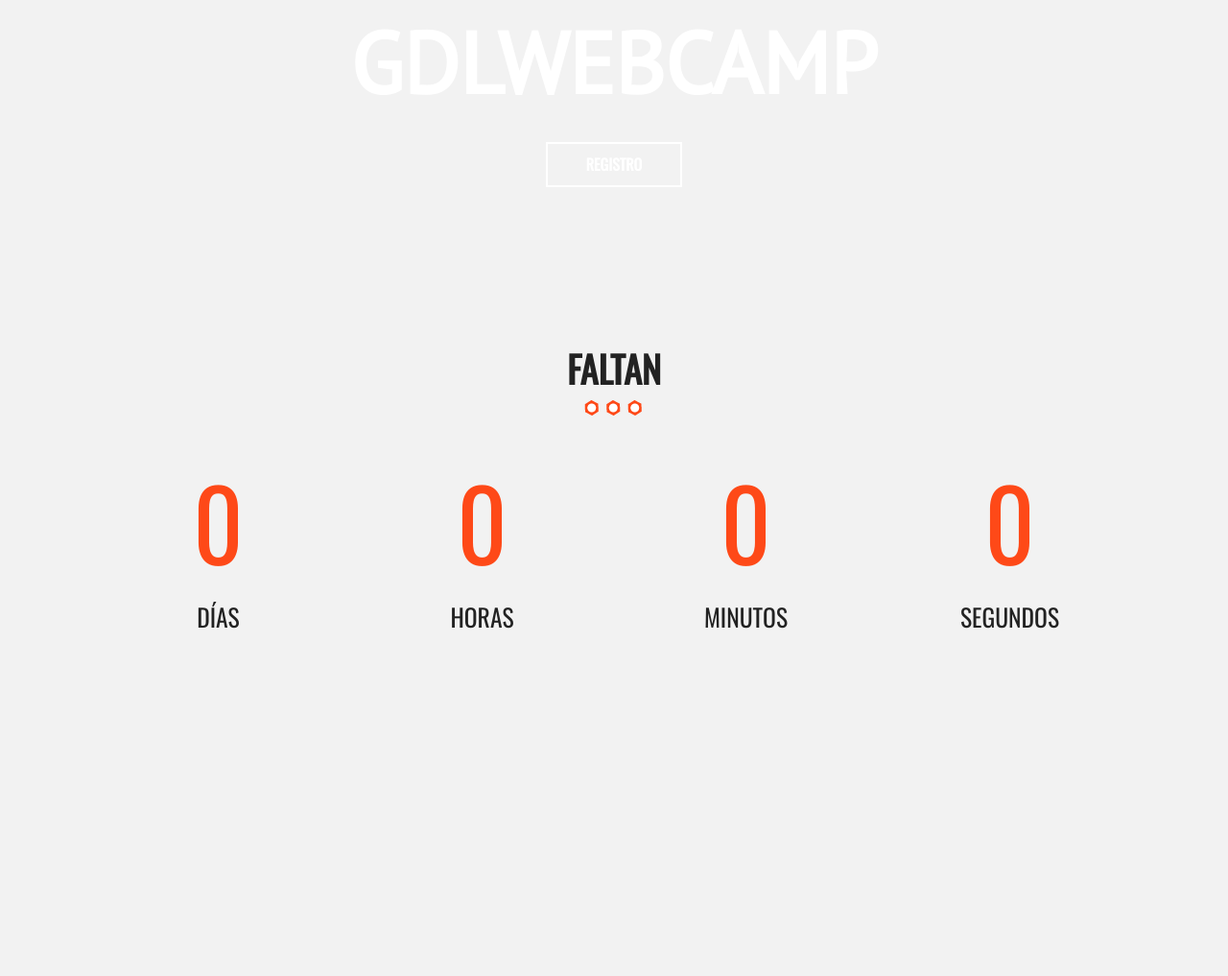
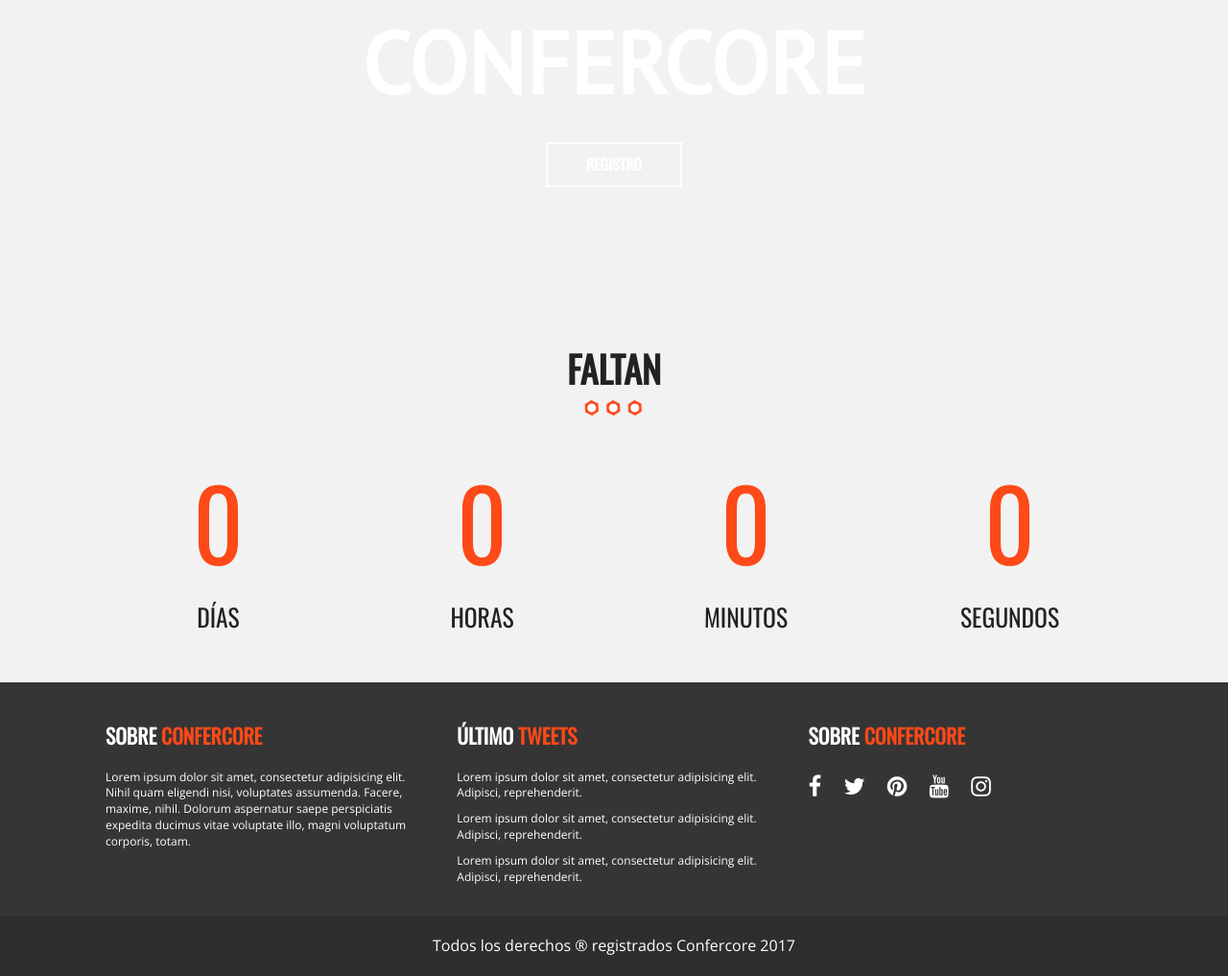
Before and after one commit to northerchild/ConferCore, a plain HTML site: page index.html in a window 1280 px wide. Shown: the part 5156-6173 px from the top of the page at 96% size. Before the commit the page ends 5847 px from the top, so only its background shows below. Drawn offline with nearby package versions, Linux system fonts and the light colour scheme.

Commit message:
Se crea el footer y se finaliza el layout

```diff
--- a/css/main.css
+++ b/css/main.css
@@ -905,7 +905,62 @@
     }
 }
 /*Cuenta Regresiva*/
-/*Fin Cuenta Regresiva*/
+/*Footer*/
+footer.site-footer
+{
+    background: #353535;
+    padding-top: 40px;
+    margin-top: 20px;
+}
+
+footer .contenedor > div
+{
+    color: #fff;
+    padding: 0px 20px;
+    font-size: 12px;
+}
+
+@media only screen and (min-width: 768px) {
+    footer .contenedor > div
+    {
+        width: 33.3%;
+        float: left;
+    }
+}
+
+footer h3
+{
+    color: #fff;
+    text-transform: uppercase;
+    font-family: 'Oswald', sans-serif;
+    margin-bottom: 20px;
+}
+
+footer .ultimos-tweets li
+{
+    margin-bottom: 10px;
+}
+
+footer nav.redes-sociales
+{
+    text-align: left;
+}
+
+footer h3 span
+{
+    color: #fe4918
+}
+
+p.copyright
+{
+    background-color: #2e2e2e;
+    text-align: center;
+    color: #fff;
+    padding: 20px;
+    margin: 20px 0 0 0;
+}
+
+/*Fin Footer*/
 
 /* ==========================================================================
    Helper classes
--- a/index.html
+++ b/index.html
@@ -262,7 +262,7 @@
         <div class="newsletter parallax"><!--Newsletter-->
             <div class="contenido contenedor">
                 <p>regístrate al newsletter</p>
-                <h3>gdlwebcamp</h3>
+                <h3>Confercore</h3>
                 <a href="" class="button transparente">Registro</a>
             </div>
         </div><!--Fin Newsletter-->
@@ -288,7 +288,36 @@
         </section><!--Fin Cuenta Regresiva-->
 
 
+        <footer class="site-footer"><!--Footer-->
+            <div class="contenedor clearfix">
+                <div class="footer-informacion">
+                    <h3>Sobre <span>Confercore</span></h3>
+                    <p>Lorem ipsum dolor sit amet, consectetur adipisicing elit. Nihil quam eligendi nisi, voluptates assumenda. Facere, maxime, nihil. Dolorum aspernatur saepe perspiciatis expedita ducimus vitae voluptate illo, magni voluptatum corporis, totam.</p>
+                </div>
+                <div class="ultimos-tweets">
+                    <h3>Último <span>tweets</span></h3>
+                    <p>
+                        <ul>
+                            <li>Lorem ipsum dolor sit amet, consectetur adipisicing elit. Adipisci, reprehenderit.</li>
+                            <li>Lorem ipsum dolor sit amet, consectetur adipisicing elit. Adipisci, reprehenderit.</li>
+                            <li>Lorem ipsum dolor sit amet, consectetur adipisicing elit. Adipisci, reprehenderit.</li>
+                        </ul>
+                    </p>
+                </div>
+                <div class="menu">
+                    <h3>Sobre <span>Confercore</span></h3>
+                    <nav class="redes-sociales">
+                        <a href="#"><i class="fa fa-facebook" aria-hidden="true"></i></a>
+                        <a href="#"><i class="fa fa-twitter" aria-hidden="true"></i></a>
+                        <a href="#"><i class="fa fa-pinterest" aria-hidden="true"></i></a>
+                        <a href="#"><i class="fa fa-youtube" aria-hidden="true"></i></a>
+                        <a href="#"><i class="fa fa-instagram" aria-hidden="true"></i></a>
+                    </nav>
+                </div>
+            </div>
 
+            <p class="copyright">Todos los derechos &reg; registrados Confercore 2017</p>
+        </footer> <!--Fin Footer-->
 
         <script src="https://code.jquery.com/jquery-1.12.0.min.js"></script>
         <script>window.jQuery || document.write('<script src="js/vendor/jquery-1.12.0.min.js"><\/script>')</script>
```
